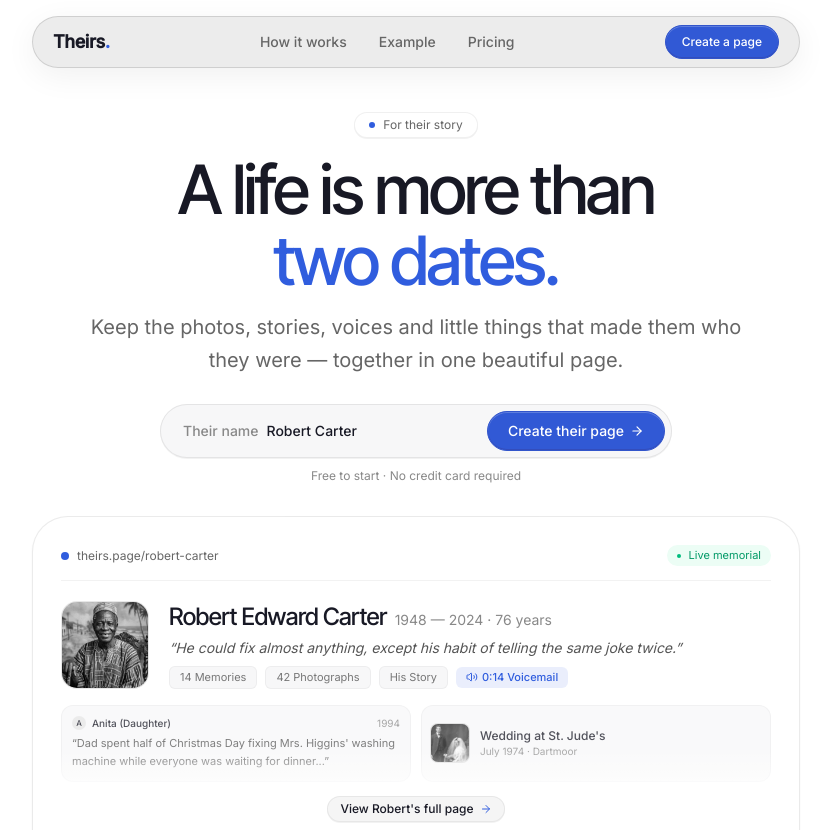
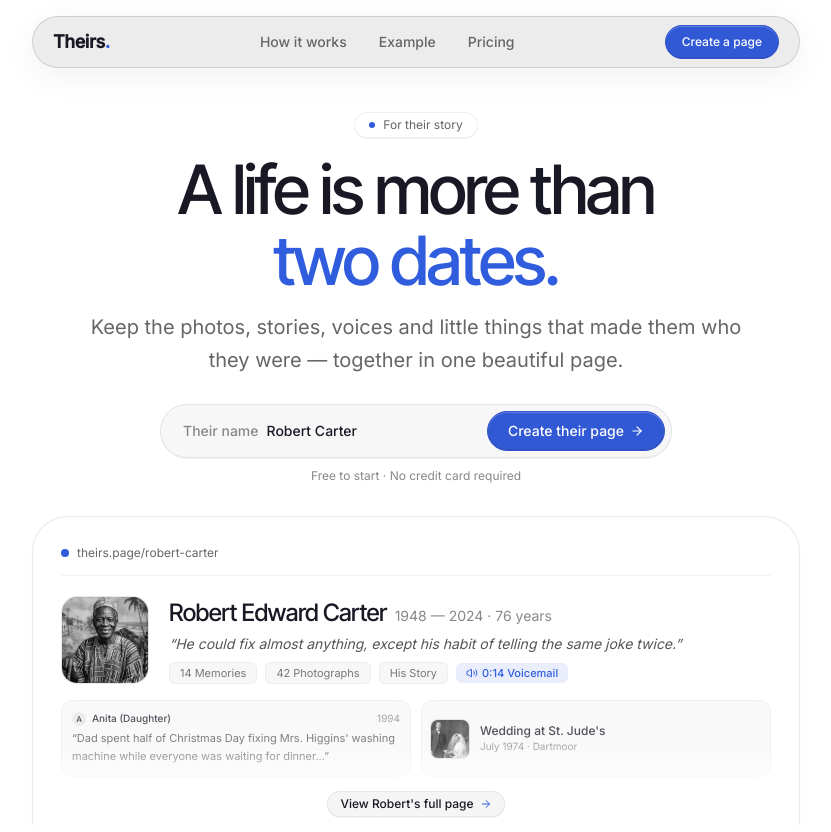
Before and after one commit to sangukissu/theirs.page, a Next.js app: page / in a window 1280 px wide. Shown: the top 832 px of the page, without its empty margins (224-1055 px from the left). Built offline with nearby package versions, Linux system fonts and the light colour scheme; no server answers.

Commit message:
buiil errors

```diff
--- a/components/theirs/hero.tsx
+++ b/components/theirs/hero.tsx
@@ -123,11 +123,6 @@ export function TheirsHero() {
                   theirs.page/robert-carter
                 </span>
               </div>
-
-              <div className="flex items-center gap-2 text-[11px] font-mono text-emerald-600 bg-emerald-50 px-2.5 py-0.5 rounded-full">
-                <span className="size-1 rounded-full bg-emerald-500" />
-                <span>Live memorial</span>
-              </div>
             </div>
 
             {/* Memorial Header Peek Content */}
```
